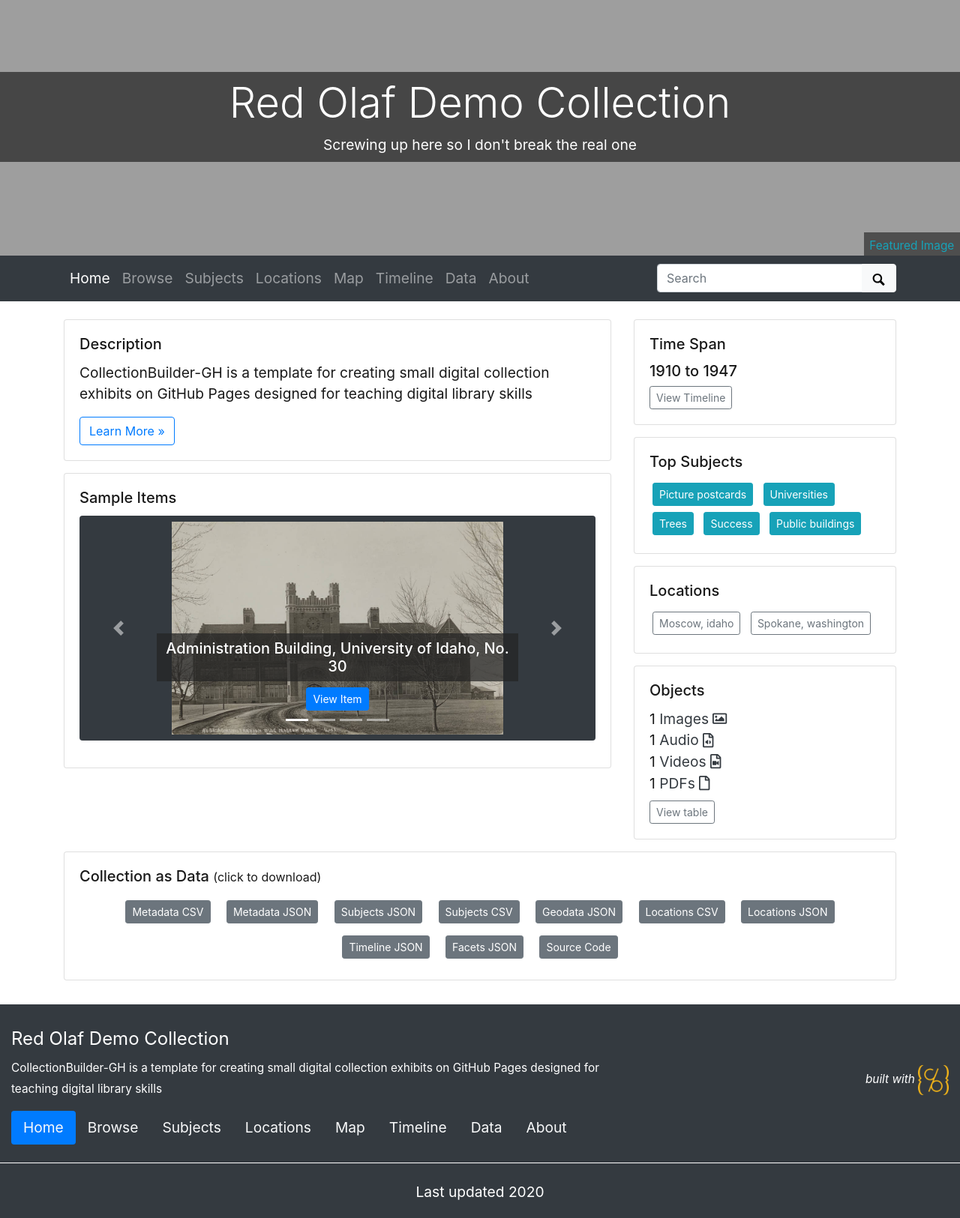
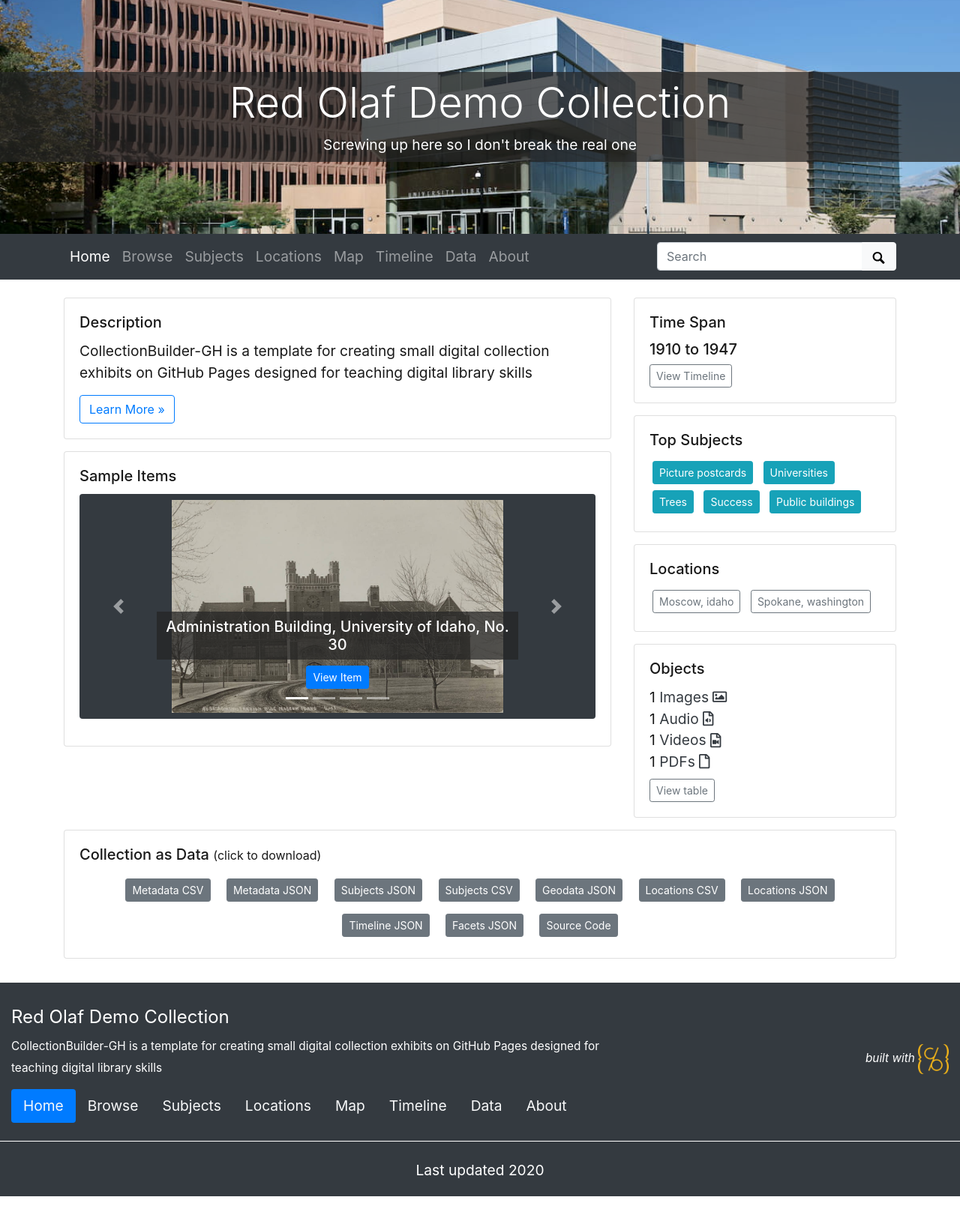
Before and after one commit to RedOlaf/my_repo, a Jekyll site: the page built from index.md, in a window 1280 px wide. Shown: the whole page at 75% size. Built offline with Jekyll 4.4.1, drawn with Linux system fonts in a browser that asks for light colours; after the commit the page ends 1596 px from its top, so only the background shows below that.

Commit message:
changed relative path to cpp image

```diff
--- a/_data/theme.yml
+++ b/_data/theme.yml
@@ -8,7 +8,7 @@
 #
 # featured image is used in home page banner and in meta markup to represent the collection
 # use either an objectid (from an item in this collect), a relative location of an image in this repo, or a full url to an image elsewhere
-featured-image: Cal_Poly_Library_Entrance
+featured-image: objects/Cal_Poly_Library_Entrance.jpg
 # optional: add extra padding around collection title for a larger image feature.
 home-title-y-padding: # Default is 8em
 # optional: change position of background image, center, top, bottom
@@ -28,7 +28,7 @@ featured-locations-max: 3 # set number of top locations to display if auto gener
 #
 # Featured image on About page - if left blank, CB will use image featured on the home page
 # use either an objectid (from an item in this collect), a relative location of an image in this repo, or a full url to an image elsewhere
-about-featured-image: Cal_Poly_Library_Entrance
+about-featured-image: objects/Cal_Poly_Library_Entrance.jpg
 
 ##########
 # BROWSE PAGE
```
